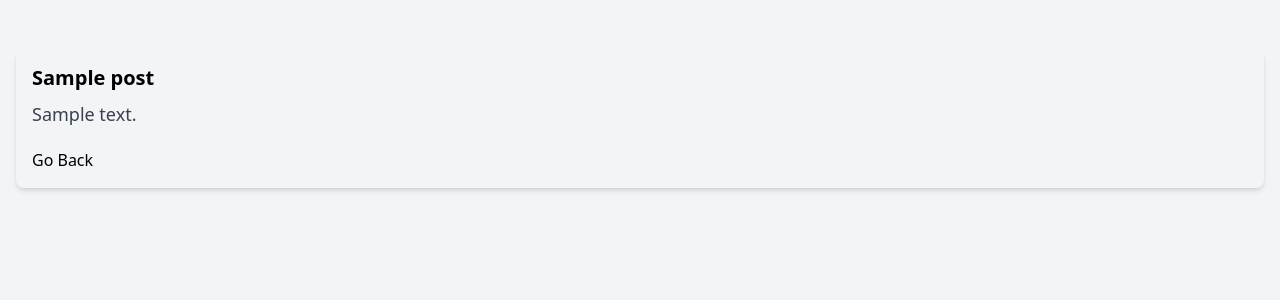
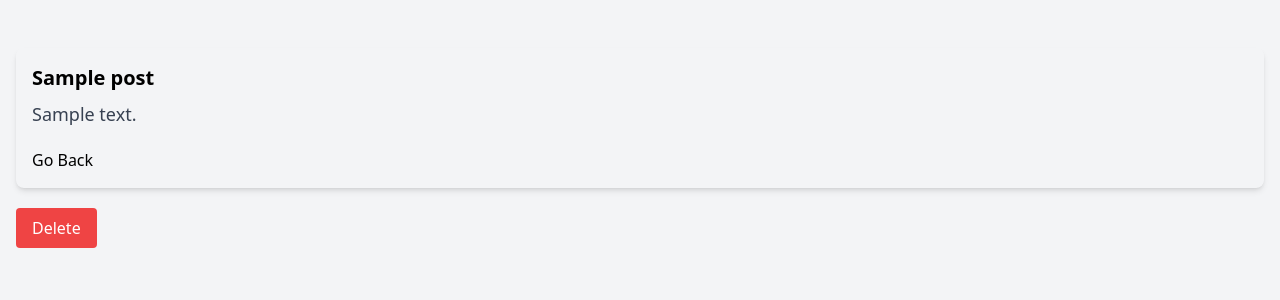
Before and after one commit to mcwachira/learning-php, a PHP site: page /post.php?id=1 in a window 1280 px wide. Shown: the part 68-368 px from the top of the page. Run offline with PHP 8.4, Linux system fonts and the light colour scheme; tables that the repository leaves empty or names only in its code hold one stand-in row (values such as "Sample post"); some libraries are stand-ins or nearby versions.

Commit message:
Learnt how to delete form my mysql database in php

```diff
--- a/07-database/11-delete-records/database.php
+++ b/07-database/11-delete-records/database.php
@@ -1,11 +1,11 @@
 <?php
 
 // Database configuration
-$host = 'localhost';
+$host = "localhost";
 $port = 3306;
-$dbName = 'blog';
-$username = 'root';
-$password = '';
+$dbName = "blog";
+$username = "root";
+$password = "Demo";
 
 // Connection string (DSN)
 $dsn = "mysql:host={$host};port={$port};dbname={$dbName};charset=utf8";
--- a/07-database/11-delete-records/post.php
+++ b/07-database/11-delete-records/post.php
@@ -51,6 +51,17 @@ $post = $stmt->fetch();
           <a href="index.php">Go Back</a>
         </div>
       </div>
+
+<!--        Delete   Form  -->
+<form action="delete.php" method="post"
+      >
+    <input type="hidden" name="_method" value="delete">
+    <input type="hidden" name="id" value="<?=$post['id']?>">
+    <button type="submit" name="submit" class="bg-red-500 text-white px-4 py-2 rounded hover:bg-red-600 focus:outline-none">
+        Delete
+    </button>
+</form>
+
     </div>
   </div>
 </body>
```
Also changed, not shown: 07-database/11-delete-records/delete.php (+21 -0 lines). Lines whose indentation alone changed are shown as unchanged.
